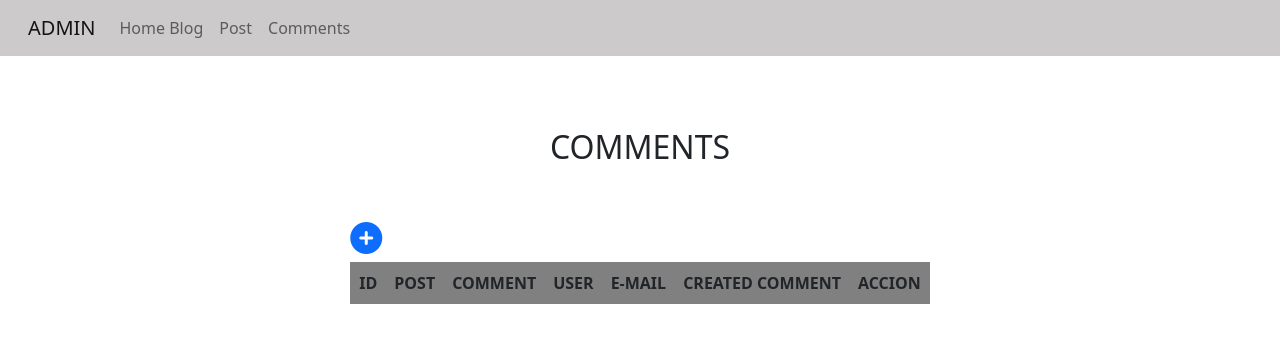
After one commit to juanlad1221/info-2021, a Django app: page /comments in a window 1280 px wide. The commit adds this page. Shown: the top 343 px of the page. Run offline with Django 4.2, Linux system fonts and the light colour scheme; data comes from the database, SQL or seed files in the repository; both versions use the stored data as it was after the commit; lists and menus that the app fills with data are empty; some libraries are stand-ins or nearby versions.

Commit message:
cambios en app comments

```diff
--- a/info_blog/comments/views.py
+++ b/info_blog/comments/views.py
@@ -1,22 +1,11 @@
 from django import forms
-from django.shortcuts import redirect, render
-from .models import Comments, models
+from django.shortcuts import redirect, render , get_object_or_404
+from .models import Comments
+from post.models import Post
 from django.contrib.auth.models import User
-from .forms import CommentForm
+from .forms import CommentForm, newCommentForm, editCommentForm
 
 # Create your views here.
-'''def saveComent(request, id):
-    #verifica q la peticion sea post
-    if request.method == "POST":
-        #obtiene los datos a guardar de la peticion
-        newComment = request.POST.get("text-comment")
-        email = request.POST.get('e-mail')
-        post_id = int(id)
-        print(post_id)
-        #usando metodo del modelo crea el post
-        Comments.create(newComment, email, post_id)
-        return redirect('home')'''
-
 def saveComment(request):
     #verifica q la peticion sea post
     if request.method == "POST":
@@ -29,3 +18,93 @@ def saveComment(request):
             form = CommentForm()
     else:
         pass
+
+
+def comments(request):
+    #obtengo el usuario
+    id_user = request.user.id
+
+    #obtengo los comentarios segun el usuario
+    result = Comments.objects.raw('SELECT * FROM comments_comments C JOIN post_post P WHERE C.post_id_id = P.id AND C.active = P.active AND P.user_id_id = %s',[id_user])
+    datos = {}
+    datos['user'] = request.user
+    arr = []
+
+    for i in result:
+       arr.append({
+           'id':i.id,
+           'post_title':i.title,
+           'comment':i.comment,
+           'mail':i.email,
+           'time':i.created
+       })
+    datos['comments'] = arr
+
+    context = {'data':datos}
+    print(context)
+    return render(request, 'admin2-comments.html', context)
+
+
+def oneComment(request, id):
+    result = Comments.objects.get(id=id)
+    context = {'data':result}
+    return render(request, 'admin2-oneComment.html',context)
+
+
+def _admin2deleteComment(request,id):
+    #obtengo instancia de la busqueda por id
+    result = get_object_or_404(Comments, id = id)
+    #si es positiva
+    if result:
+        #elimino el post
+        result.delete()
+        return redirect('comments')
+    else:
+        #envio a pag. de error
+        pass
+
+
+def _admin2NewComment(request):
+    #creo el context con el form y sus datos p/editar
+    context = {'form':newCommentForm()}
+
+    #si la peticion es post
+    if request.method == "POST":
+        formulario = newCommentForm(data=request.POST)
+
+        if formulario.is_valid:
+            #grabo el form y envio msg
+            formulario.save()
+            return redirect('comments')
+        else:
+            #envio el form de nuevo
+            context['form'] = formulario
+    return render(request, 'admin2-comment-new.html', context)
+
+
+
+def admin2EditComment(request,id):
+    #obtengo el elemento buscado por id
+    result = get_object_or_404(Comments, id = id)
+
+    #si obtiene resultado
+    if result:
+        #creo el context con el form y sus datos p/editar
+        context = {'form':editCommentForm(instance=result)}
+    else:
+        context = editCommentForm()
+
+    #si la peticion es post
+    if request.method == "POST":
+        #le paso al form la peticion con los datos y la busqueda por id
+        formulario = editCommentForm(data=request.POST, instance=result)
+
+        #verifica los datos del form
+        if formulario.is_valid:
+            #graba el nuevo form
+            formulario.save()
+            return redirect('comments')
+        #si no es valido devuelve el form
+        context['form']=formulario
+
+    return render(request, 'admin2-comment-edit.html',context)
--- a/info_blog/info_blog/urls.py
+++ b/info_blog/info_blog/urls.py
@@ -32,6 +32,11 @@ urlpatterns = [
     path('', postViews.allPost, name='home'),
     #comments
     path('saveComment', commentViews.saveComment, name = 'saveComment'),
+    path('comments', commentViews.comments, name = 'comments'),
+    path('oneComment/<id>', commentViews.oneComment, name = 'oneComment'),
+    path('_admin2-comment-delete/<id>', commentViews._admin2deleteComment, name = '_admin2-comment-delete'),
+    path('_admin2-comment-new', commentViews._admin2NewComment, name = '_admin2-comment-new'),
+    path('_admin2-comment-edit/<id>', commentViews.admin2EditComment, name = '_admin2-comment-edit'),
     #admin2(propio)
     path('_admin2',views.showAdmin2, name = '_admin2'),
     path('_admin2-post',views.showAdmin2Post, name = '_admin2-post'),
--- a/info_blog/post/views.py
+++ b/info_blog/post/views.py
@@ -9,7 +9,7 @@ def allPost(request):
     context = {
         'data':result
     }
-    print(type(request.user.id))
+
     if request.user.id is None:
         context['form'] = CommentForm()
     else:
--- /dev/null
+++ b/info_blog/templates/admin2-comments.html
@@ -0,0 +1,134 @@
+{% extends 'base-admin.html' %}
+{% load static %}
+
+{% block content %}
+<br><br><br>
+<link rel="stylesheet" href="https://cdn.jsdelivr.net/npm/bootstrap@5.1.3/dist/css/bootstrap.min.css"
+    integrity="sha384-1BmE4kWBq78iYhFldvKuhfTAU6auU8tT94WrHftjDbrCEXSU1oBoqyl2QvZ6jIW3" crossorigin="anonymous">
+
+
+<div class="div-container">
+    <h2>COMMENTS</h2>
+</div>
+
+<br><br>
+<div class="div-container">
+    <div class="div-add-container">
+        <a href="{% url '_admin2-comment-new' %}">
+            <i class="fas fa-plus-circle fa-2x"></i>
+        </a>
+
+        <table class="table-content" id="example">
+            <thead>
+                <tr>
+                    <th>ID</th>
+                    <th>POST</th>
+                    <th>COMMENT</th>
+                    <th>USER</th>
+                    <th>E-MAIL</th>
+                    <th>CREATED COMMENT</th>
+                    <th>ACCION</th>
+                </tr>
+            </thead>
+
+            <tbody>
+                {%for i in data.comments%}
+                <input type="text" id="ids" hidden value={{i.comment}}>
+                <tr>
+                    <td>{{i.id}}</td>
+                    <td>{{i.post_title}}</td>
+                    <td><a href="{% url 'oneComment' i.id %}">link</a></td>
+                    <td>{{data.user}}</td>
+                    <td>{{i.mail}}</td>
+                    <td>{{i.time}}</td>
+                    <td>
+                        <div>
+                            <a class="link" href="{% url '_admin2-comment-edit' i.id %}">
+                                <i class="fas fa-edit mr-3"></i>
+                            </a>
+                            <a class="link">
+                                <i class="fas fa-trash"></i>
+                            </a>
+                        </div>
+                    </td>
+                </tr>
+                {%endfor%}
+            </tbody>
+        </table>
+    </div>
+</div>
+
+<style>
+    .bt {
+        border: 1px solid blue;
+    }
+
+
+    .div-container {
+        width: 100%;
+        display: flex;
+        justify-content: center;
+    }
+
+    .div-add-container {
+        display: flex;
+        flex-direction: column;
+        padding: 0;
+    }
+
+    .table-content {
+        width: auto;
+        margin-top: 1%;
+    }
+
+    .table-content thead {
+        background-color: gray;
+        text-align: center;
+    }
+
+    .table-content tbody {
+        background-color: rgb(186, 184, 187);
+        text-align: center;
+    }
+
+    .table-content thead th {
+        border: 1px solid gray;
+        padding: 1vh;
+    }
+
+    .table-content tbody td {
+        border: 1px solid gray;
+        padding: 1vh;
+    }
+
+    .fa-edit:hover {
+        color: rgb(158, 158, 23);
+    }
+
+    .fa-trash:hover {
+        color: rgb(180, 12, 12);
+    }
+</style>
+
+<script src="{% static 'static_jquery/js/jquery.js' %}"></script>
+<script src="https://cdn.jsdelivr.net/npm/bootstrap@5.1.3/dist/js/bootstrap.min.js"
+    integrity="sha384-QJHtvGhmr9XOIpI6YVutG+2QOK9T+ZnN4kzFN1RtK3zEFEIsxhlmWl5/YESvpZ13"
+    crossorigin="anonymous"></script>
+<script>
+    $('#example tbody').on('click', '.fa-trash', function () {
+        id = $(this).parents("tr").find("td").eq(0).text()
+        trash(id)
+    })
+
+    function trash(id) {
+        var url = "{% url '_admin2-comment-delete' 123 %}";
+
+        let op = confirm('ATENCION: UD. VA A ELIMINAR ESTE COMMENT. ¿DESEA HACERLO?')
+        if (op) {
+            document.location.href = url.replace('123', id);
+        } else {
+            return
+        }
+    }
+</script>
+{% endblock content %}
--- a/info_blog/templates/admin2-home.html
+++ b/info_blog/templates/admin2-home.html
@@ -9,7 +9,7 @@
         {{msg}}
     </div>
     {% else %}
-        <div class="alert alert-dark" role="alert">
+        <div class="alert alert-primary" role="alert">
             BIENVENIDO AL ADMINISTRADOR DEL BLOG...
         </div>
     {% endif %}
--- a/info_blog/templates/admin2-msg.html
+++ b/info_blog/templates/admin2-msg.html
@@ -8,7 +8,7 @@
     <h2>TODOS LOS POST</h2>
 </div>
 
-
+{{data}}
 <style>
     .div-container{
         width: 100%;
--- a/info_blog/templates/base-admin.html
+++ b/info_blog/templates/base-admin.html
@@ -31,7 +31,7 @@
             <a class="nav-link" href="{% url '_admin2-post' %}">Post</a>
           </li>
           <li class="nav-item">
-            <a class="nav-link" href="#">Comments</a>
+            <a class="nav-link" href="{% url 'comments' %}">Comments</a>
           </li>
         </ul>
       </div>
--- a/info_blog/templates/login.html
+++ b/info_blog/templates/login.html
@@ -6,19 +6,18 @@
 width: 100% ;height: 200px; margin-bottom: 5%;">
 
     <form action="{% url 'authenticate' %}" method="POST" style="margin-top: 5%; width: 20%;">{% csrf_token %}
-        <!--<input type="text" name="user">-->
 
         <div class="input_main bt">
             <div class="form-group">
                 <input type="text" class="email-bt" placeholder="Username" name="user">
             </div>
+
             <br />
             <div class="form-group">
                 <input type="password" class="email-bt" placeholder="Password" name="password">
             </div>
-            <!--<input type="password" style="margin-top: 10%;" name="password">-->
+
             <br><br>
-            <!--<button class="btn btn-primary" type="submit">Enviar</button>-->
             <div class="send_btn">
                 <button type="submit" class="main_bt">Enviar</button>
             </div>
```
Also changed, not shown: info_blog/comments/forms.py (+26 -1 lines), info_blog/templates/admin2-comment-edit.html (added, +37 -0 lines), info_blog/templates/admin2-comment-new.html (added, +31 -0 lines), info_blog/templates/admin2-oneComment.html (added, +26 -0 lines), info_blog/templates/admin2-post.html (+1 -26 lines), info_blog/db.sqlite3.
